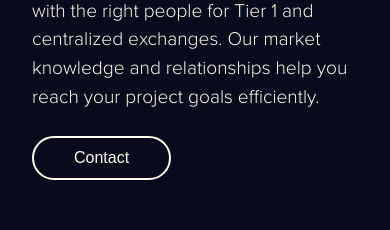
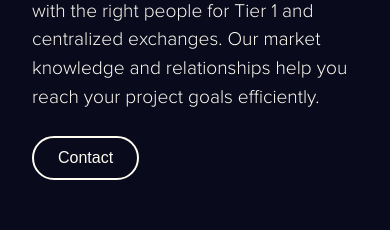
Before and after one commit to official-commandcodes/stevengoodluck, a React (Vite) app: page / in a window 390 px wide. Shown: the part 780-1010 px from the top of the page. Built offline with nearby package versions, Linux system fonts and the light colour scheme; a web font is replaced by a local one.

Commit message:
fix: fixing

```diff
--- a/src/ui/ContactButton.jsx
+++ b/src/ui/ContactButton.jsx
@@ -13,7 +13,7 @@ function ContactButton({ children, weight = false, handleContact }) {
 
   return (
     <span>
-      <animated.button onClick={handleContact} style={headingStyles} className={`w-fit border-2 border-customAmber-50 rounded-full py-2 px-10 md:px-14 md:py-3 transition-colors duration-500 ${weight ? "bg-customAmber-50 text-primary-100 hover:bg-transparent hover:text-white" : "hover:bg-customAmber-50 hover:text-primary-100"}`}>
+      <animated.button onClick={handleContact} style={headingStyles} className={`w-fit border-2 border-customAmber-50 rounded-[5rem] py-2 px-6 md:px-14 md:py-3 transition-colors duration-500 ${weight ? "bg-customAmber-50 text-primary-100 hover:bg-transparent hover:text-white" : "hover:bg-customAmber-50 hover:text-primary-100"}`}>
         {children}
       </animated.button>
     </span>
--- a/src/ui/Growth.jsx
+++ b/src/ui/Growth.jsx
@@ -21,7 +21,7 @@ function Growth({ heading, image, children }) {
       transition={{ duration: 0.6 }} // Add delay for staggered animation
       variants={fadeInUp}
     >
-      <div className="w-full md:h-[65%] overflow-hidden" style={{ borderRadius: "1.5rem" }}>
+      <div className="w-full md:h-[65%] overflow-hidden" style={{ borderRadius: "1rem" }}>
         <img src={image} alt={heading} className="w-full h-full object-cover" />
       </div>
 
```
